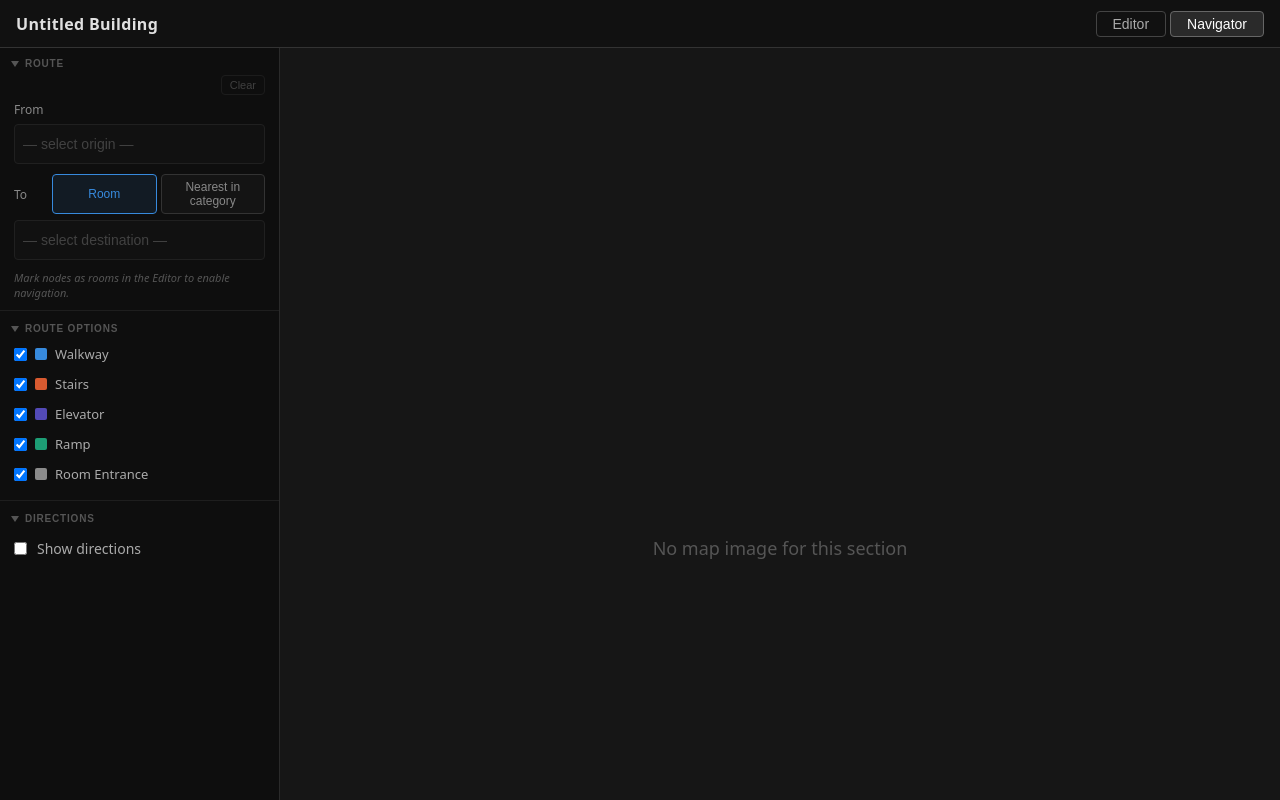
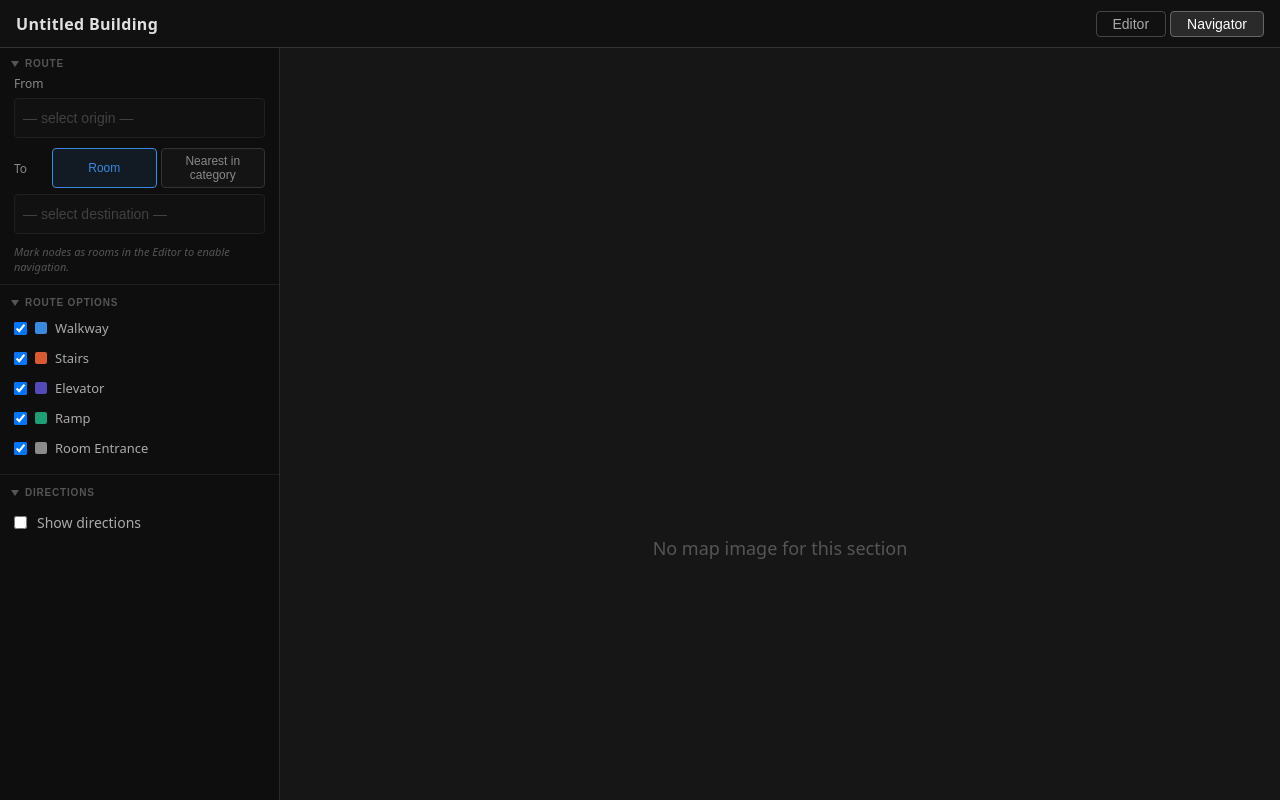
Before and after one commit to cbmitchell/map-nav, a React (Vite) app: page / in a window 1280 px wide. Both pictures are taken after a click on the button "Navigator". Built offline with nearby package versions, Linux system fonts and the light colour scheme.

Commit message:
Revert "Add clear button to Navigator Route tab"
This reverts commit b6329e02836c3f254176f2fa41b548653d8f1f87.

```diff
--- a/src/components/Navigator/Navigator.tsx
+++ b/src/components/Navigator/Navigator.tsx
@@ -65,12 +65,6 @@ export function Navigator({ state, hiddenCategories, onHiddenCategoriesChange }:
   const handleTgtCategoryChange = useCallback((cat: string | null) => {
     setTgtCategory(cat);
     setTgtId(null);
-  }, []);
-
-  const handleClear = useCallback(() => {
-    setSrcId(null);
-    setTgtId(null);
-    setTgtCategory(null);
   }, []);
 
   // When the path's origin/destination is a room marker's entrance, the entrance
@@ -160,7 +154,6 @@ export function Navigator({ state, hiddenCategories, onHiddenCategoriesChange }:
           onSrcChange={handleSrcChange}
           onTgtChange={handleTgtChange}
           onTgtCategoryChange={handleTgtCategoryChange}
-          onClear={handleClear}
           activeSectionId={activeSectionId}
           onSectionChange={switchSection}
           onExcludedTypesChange={setExcludedTypes}
--- a/src/components/Navigator/NavigatorControls.module.css
+++ b/src/components/Navigator/NavigatorControls.module.css
@@ -7,27 +7,6 @@
   width: 280px;
   flex-shrink: 0;
   overflow-y: auto;
-}
-
-.routeHeaderRow {
-  display: flex;
-  justify-content: flex-end;
-  padding: 0 14px 6px;
-}
-
-.clearBtn {
-  padding: 3px 8px;
-  background: transparent;
-  border: 1px solid var(--border-default);
-  border-radius: 4px;
-  color: var(--text-dim);
-  font-size: 11px;
-  cursor: pointer;
-}
-
-.clearBtn:disabled {
-  opacity: 0.4;
-  cursor: not-allowed;
 }
 
 .fieldBlock {
--- a/src/components/Navigator/NavigatorControls.tsx
+++ b/src/components/Navigator/NavigatorControls.tsx
@@ -25,7 +25,6 @@ interface NavigatorControlsProps {
   onSrcChange: (id: string | null) => void;
   onTgtChange: (id: string | null) => void;
   onTgtCategoryChange: (category: string | null) => void;
-  onClear: () => void;
   onExcludedTypesChange: (types: Set<string>) => void;
   onDirectionsToggle: (v: boolean) => void;
   onSectionChange: (id: string) => void;
@@ -51,7 +50,6 @@ export function NavigatorControls({
   onSrcChange,
   onTgtChange,
   onTgtCategoryChange,
-  onClear,
   onExcludedTypesChange,
   onDirectionsToggle,
   onSectionChange,
@@ -101,7 +99,6 @@ export function NavigatorControls({
     );
 
   const noRooms = rooms.length === 0;
-  const hasSelection = !!srcId || !!tgtId || !!tgtCategory;
 
   const handleDestModeChange = (mode: 'room' | 'category') => {
     setDestMode(mode);
@@ -126,11 +123,6 @@ export function NavigatorControls({
 
   const routeContent = (
     <>
-      <div className={styles.routeHeaderRow}>
-        <button type="button" className={styles.clearBtn} onClick={onClear} disabled={!hasSelection}>
-          Clear
-        </button>
-      </div>
       <div className={styles.fieldBlock}>
         <div className={styles.row}>
           <label className={styles.label}>From</label>
```
